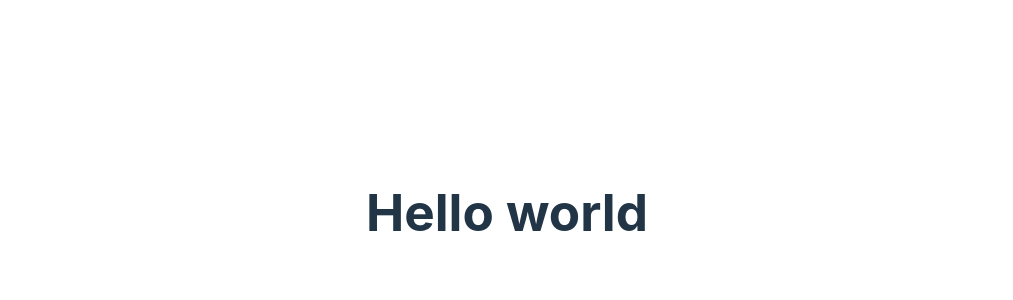
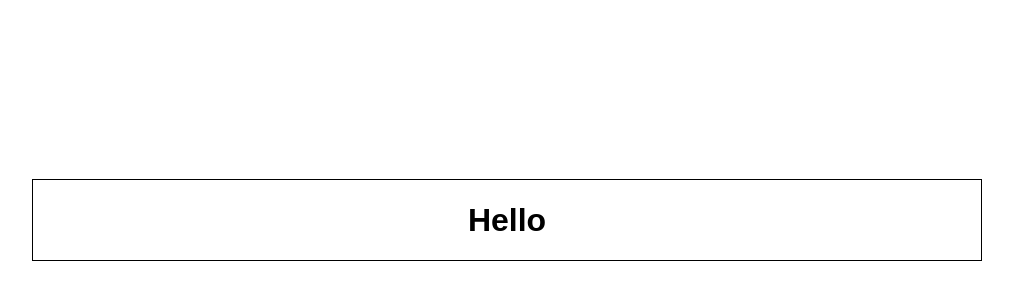
Before and after one commit to hanstanawi/splitter, a React (Vite) app: page / in a window 1280 px wide. Shown: the part 188-488 px from the top of the page, without its empty margins (133-1146 px from the left). Built offline with nearby package versions, Linux system fonts and the light colour scheme.

Commit message:
feat: add basic styling

```diff
--- a/src/App.tsx
+++ b/src/App.tsx
@@ -1,6 +1,14 @@
 import { useState } from 'react';
-import reactLogo from './assets/react.svg';
-import './App.css';
+
+import Container from 'components/layout/Container';
+import styled from 'styled-components';
+
+const StyledBody = styled.div`
+  min-height: 100vh;
+  display: flex;
+  justify-content: center;
+  align-items: center;
+`;
 
 function App() {
   const [count, setCount] = useState(0);
@@ -12,9 +20,9 @@ function App() {
    */
 
   return (
-    <div className='App'>
-      <h1>Hello world</h1>
-    </div>
+    <StyledBody>
+      <Container />
+    </StyledBody>
   );
 }
 
--- /dev/null
+++ b/src/components/layout/Container.tsx
@@ -0,0 +1,27 @@
+import styled from 'styled-components';
+
+const StyledContainer = styled.div`
+  display: flex;
+  background-color: hsl(0, 0%, 100%);
+
+  width: 75%;
+  align-items: center;
+  justify-content: center;
+  border: 1px solid black;
+
+  h1 {
+    color: #000;
+    font-size: 2rem;
+    font-family: sans-serif;
+  }
+`;
+
+function Container() {
+  return (
+    <StyledContainer>
+      <h1>Hello</h1>
+    </StyledContainer>
+  );
+}
+
+export default Container;
```
Also changed, not shown: src/main.tsx (+4 -5 lines).
